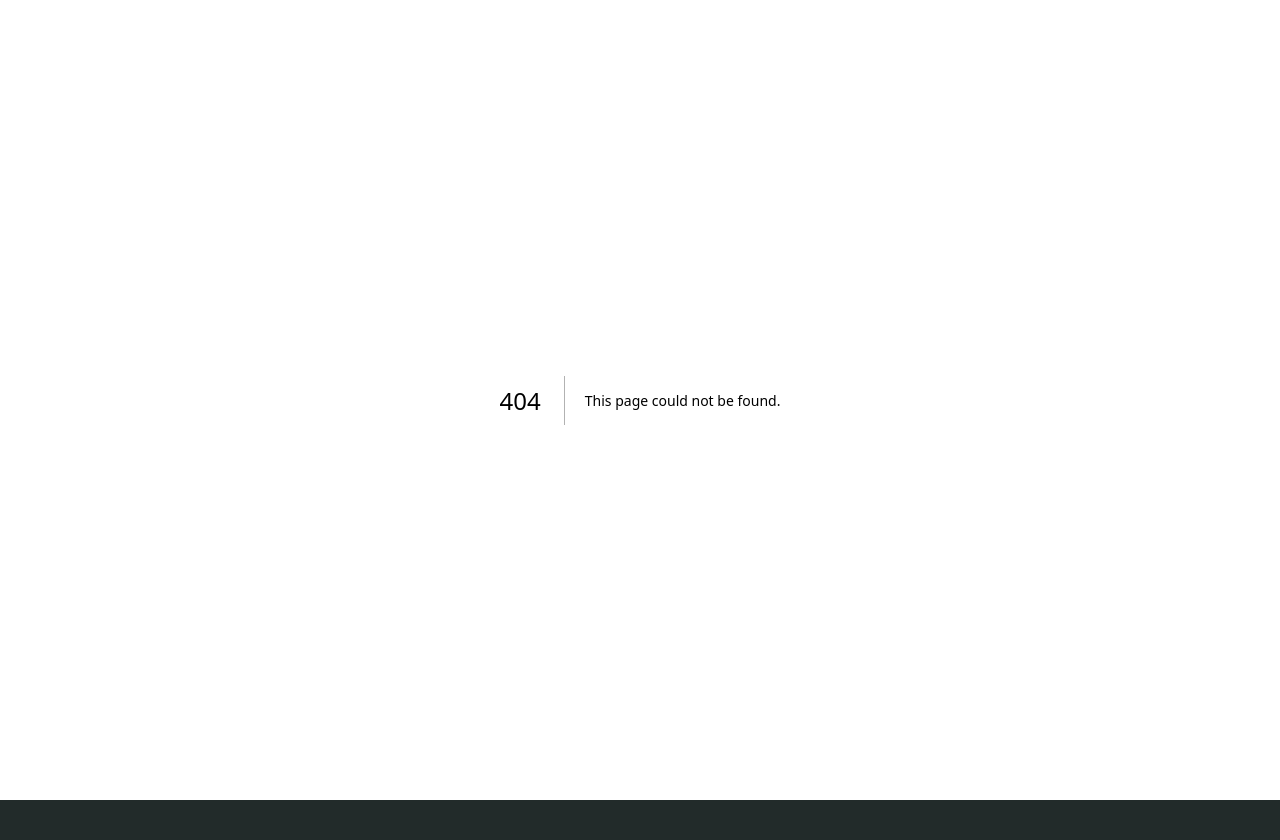
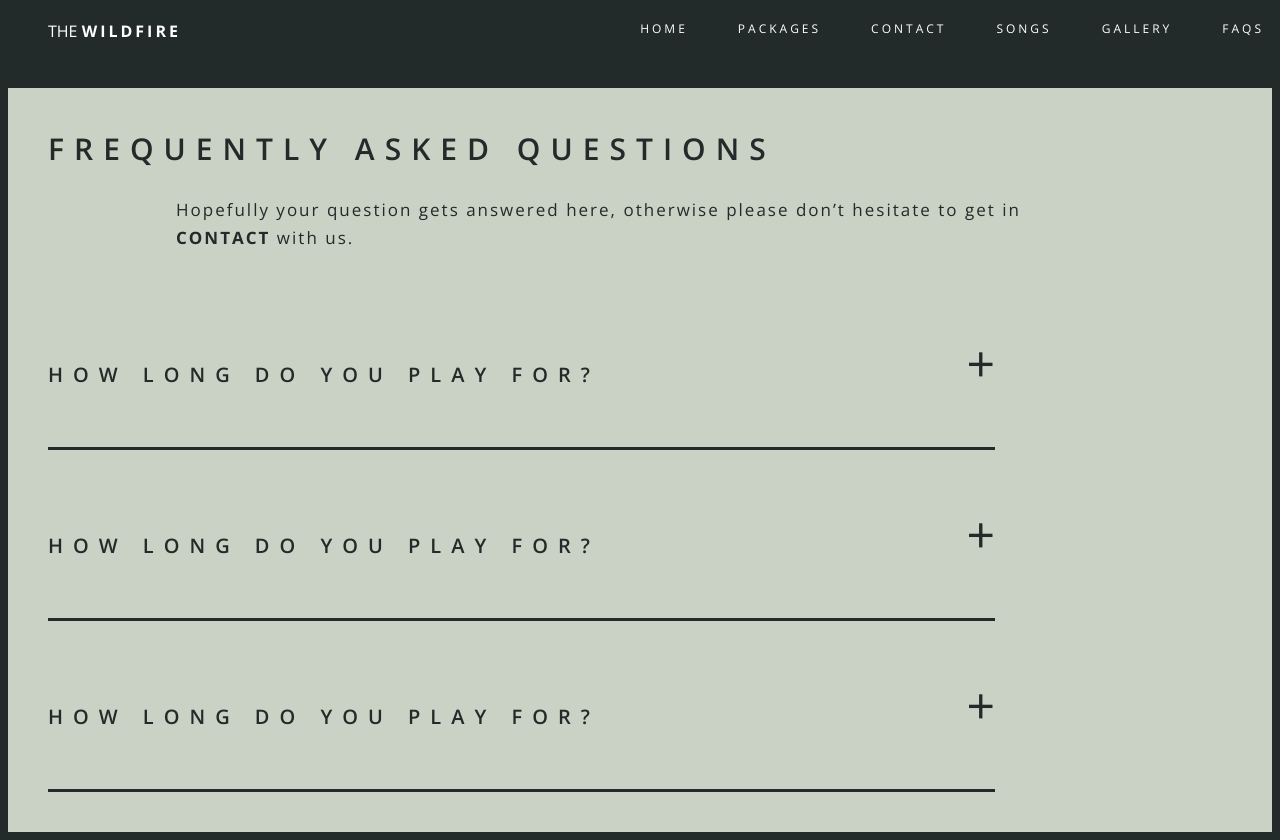
Before and after one commit to Dan-Sutton/the-widlfire-site, a Next.js app: page /faqs in a window 1280 px wide. Before the commit this address had no page. Before the commit the page ends 800 px from the top, so only its background shows below. Built offline with nearby package versions, Linux system fonts and the light colour scheme.

Commit message:
started FAQs

```diff
--- /dev/null
+++ b/src/app/faqs/faqs.module.css
@@ -0,0 +1,23 @@
+.faqs {
+  margin-top: 80px;
+}
+
+.faqs section {
+  padding: 40px;
+  background-color: var(--highlight);
+  color: var(--primary);
+}
+
+.info h2 {
+  font-weight: 600;
+  letter-spacing: 10px;
+  font-size: 30px;
+  margin: 0;
+}
+
+.info > p {
+  padding: 10px 10vw;
+  font-size: 17px;
+  letter-spacing: 2px;
+  line-height: 28px;
+}
--- /dev/null
+++ b/src/app/faqs/page.tsx
@@ -0,0 +1,39 @@
+"use client";
+import Navbar from "@/components/navbar/navbar";
+import styles from "./faqs.module.css";
+import FaqItem from "@/components/faqItem/FaqItem";
+
+export default function Faqs() {
+  return (
+    <div className={styles.faqs}>
+      <Navbar />
+
+      <section className={styles.info}>
+        <h2>FREQUENTLY ASKED QUESTIONS</h2>
+        <p>
+          Hopefully your question gets answered here, otherwise please don’t
+          hesitate to get in <b>CONTACT</b> with us.
+        </p>
+
+        <FaqItem
+          question={"HOW LONG DO YOU PLAY FOR?"}
+          description={
+            "Two sets equating to 2:15 hours, with a break in the middle."
+          }
+        />
+        <FaqItem
+          question={"HOW LONG DO YOU PLAY FOR?"}
+          description={
+            "Two sets equating to 2:15 hours, with a break in the middle."
+          }
+        />
+        <FaqItem
+          question={"HOW LONG DO YOU PLAY FOR?"}
+          description={
+            "Two sets equating to 2:15 hours, with a break in the middle."
+          }
+        />
+      </section>
+    </div>
+  );
+}
--- a/src/app/globals.css
+++ b/src/app/globals.css
@@ -8,4 +8,5 @@ body {
   max-width: 100vw;
   overflow-x: hidden;
   background-color: var(--primary);
+  pointer-events: all;
 }
--- /dev/null
+++ b/src/components/faqItem/FaqItem.tsx
@@ -0,0 +1,22 @@
+"use client";
+
+import React, { useState } from "react";
+import styles from "./faqItem.module.css";
+
+type Props = {
+  question: string;
+  description: string;
+};
+
+export default function FaqItem({ question, description }: Props) {
+  const [expanded, setExpanded] = useState(true);
+  return (
+    <div className={styles.faq}>
+      <div className={styles.questionRow}>
+        <h2>{question}</h2>
+        <p>+</p>
+      </div>
+      {/* <div>{expanded ? <p>{description}</p> : <>MEHH</>}</div> */}
+    </div>
+  );
+}
--- /dev/null
+++ b/src/components/faqItem/faqItem.module.css
@@ -0,0 +1,24 @@
+.faq {
+  border-bottom: 3px solid var(--primary);
+  width: 80%;
+}
+
+.questionRow {
+  display: flex;
+  justify-content: space-between;
+  align-items: baseline;
+}
+
+.questionRow > h2 {
+  font-size: 20px;
+}
+
+.questionRow > p {
+  font-size: 50px;
+  z-index: 10;
+  cursor: pointer;
+}
+
+.descriptionRowHidden {
+  background-color: aqua;
+}
--- a/src/components/navbar/navbar.tsx
+++ b/src/components/navbar/navbar.tsx
@@ -20,6 +20,9 @@ export default function Navbar() {
           SONGS
         </Link>
         <span>GALLERY</span>
+        <Link className={styles.link} href={"/faqs"}>
+          FAQS
+        </Link>
       </div>
     </div>
   );
```
